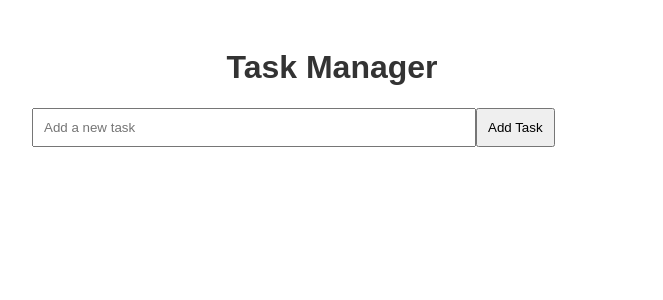
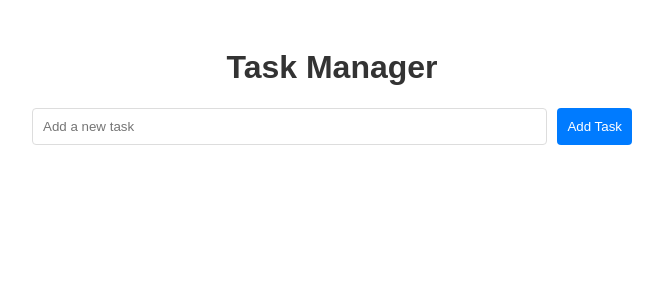
Before and after one commit to Doni354/Vue.js-task-manager, a Vue app: page / in a window 1280 px wide. Shown: the top 300 px of the page, without its empty margins (308-971 px from the left). Built offline with nearby package versions, Linux system fonts and the light colour scheme.

Commit message:
Update AddTask.vue

```diff
--- a/src/components/AddTask.vue
+++ b/src/components/AddTask.vue
@@ -1,5 +1,5 @@
 <template>
-    <div>
+    <div class="add-task">
       <input v-model="task" @keyup.enter="submitTask" placeholder="Add a new task" />
       <button @click="submitTask">Add Task</button>
     </div>
@@ -24,11 +24,34 @@
   </script>
 
   <style scoped>
+  .add-task {
+    display: flex;
+    justify-content: space-between;
+    margin-bottom: 20px;
+  }
+
   input {
-    width: 70%;
+    flex: 1;
     padding: 10px;
+    border: 1px solid #ddd;
+    border-radius: 4px;
+    margin-right: 10px;
   }
+
   button {
     padding: 10px;
+    border: none;
+    border-radius: 4px;
+    background-color: #007bff;
+    color: white;
+    cursor: pointer;
+  }
+
+  button:hover {
+    background-color: #0056b3;
+  }
+
+  button:active {
+    background-color: #003f7f;
   }
   </style>
```
